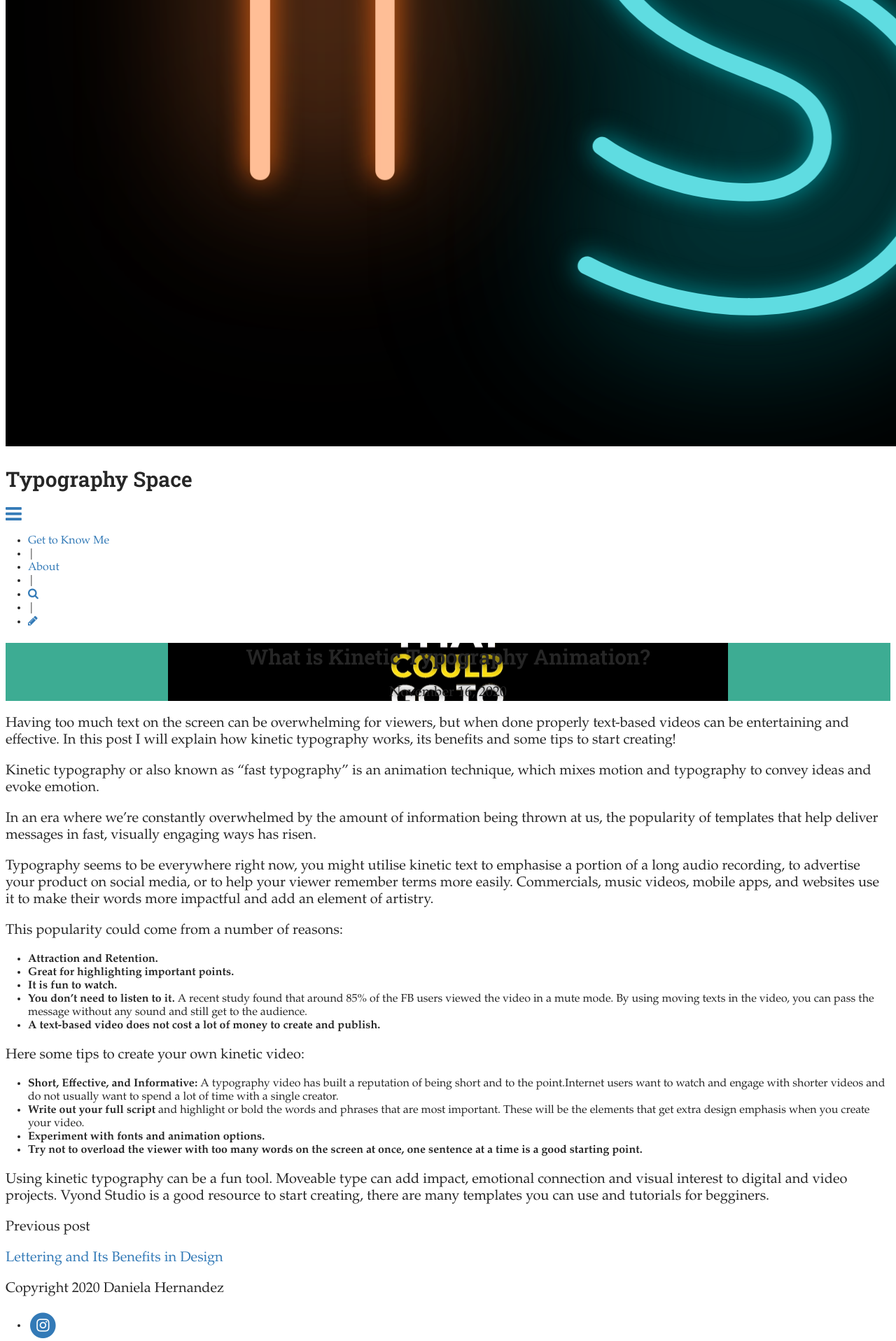
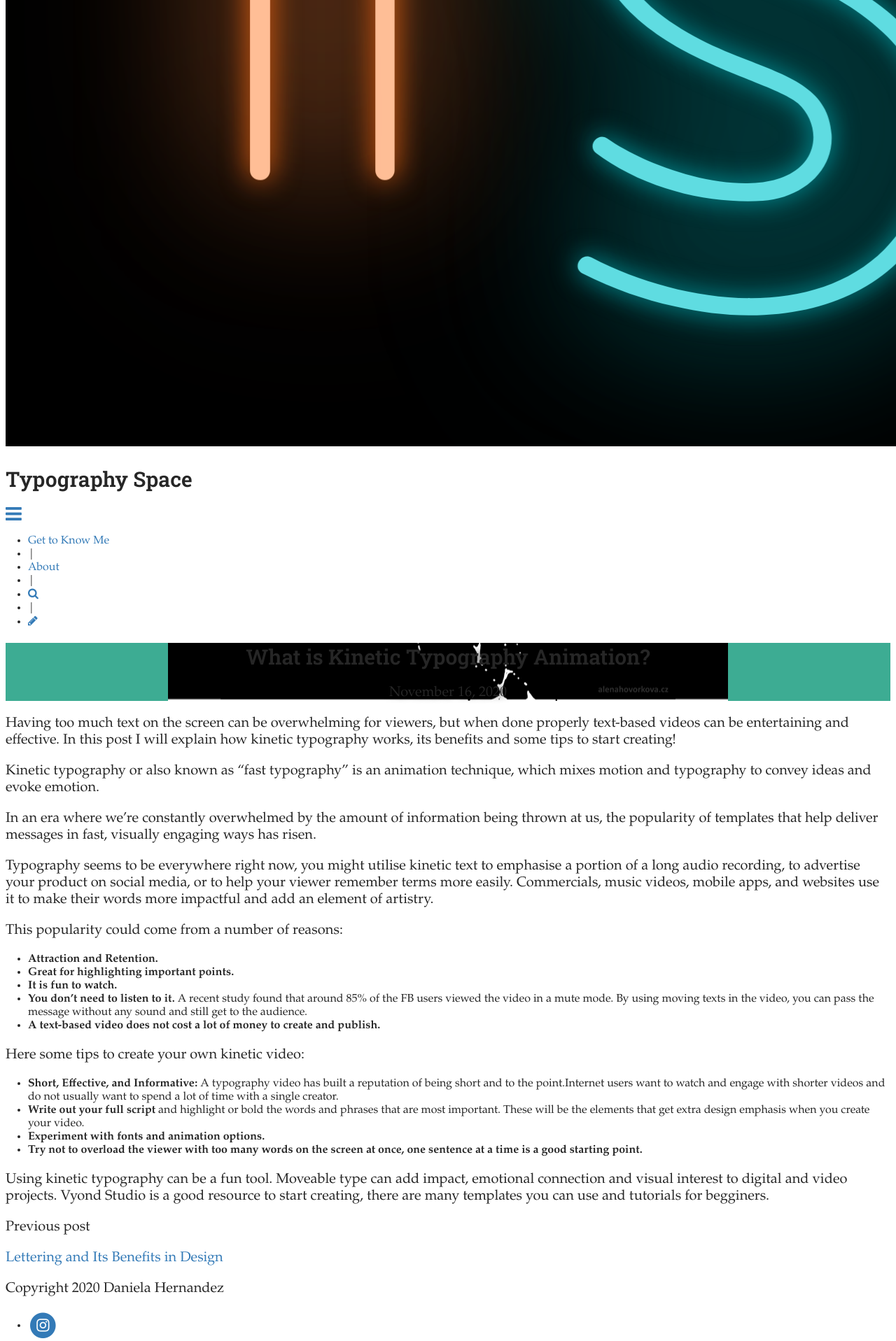
Before and after one commit to danielaher1899/danysblog, a Jekyll site: the page built from _posts/2020-11-16-what-is-kinetic-typography-animation.md, in a window 1280 px wide. Shown: the part 870-2787 px from the top of the page at 70% size. Built offline with Jekyll 4.4.1, drawn with Linux system fonts in a browser that asks for light colours; some web fonts are replaced.

Commit message:
Update Post “2020-11-16-what-is-kinetic-typography-animation”

```diff
--- a/_posts/2020-11-16-what-is-kinetic-typography-animation.md
+++ b/_posts/2020-11-16-what-is-kinetic-typography-animation.md
@@ -2,7 +2,7 @@
 layout: post
 title: What is Kinetic Typography Animation?
 date: 2020-11-16T18:44:35.637Z
-header_feature_image: ../uploads/1_wa4acohcqy7uuzn3ehwxaq.gif
+header_feature_image: ../uploads/kinetic-typography-7.gif
 comments: true
 ---
 Having too much text on the screen can be overwhelming for viewers, but when done properly text-based videos can be entertaining and effective. In this post I will explain how kinetic typography works, its benefits and some tips to start creating!
```
Also changed, not shown: uploads/kinetic-typography-7.gif (added).
